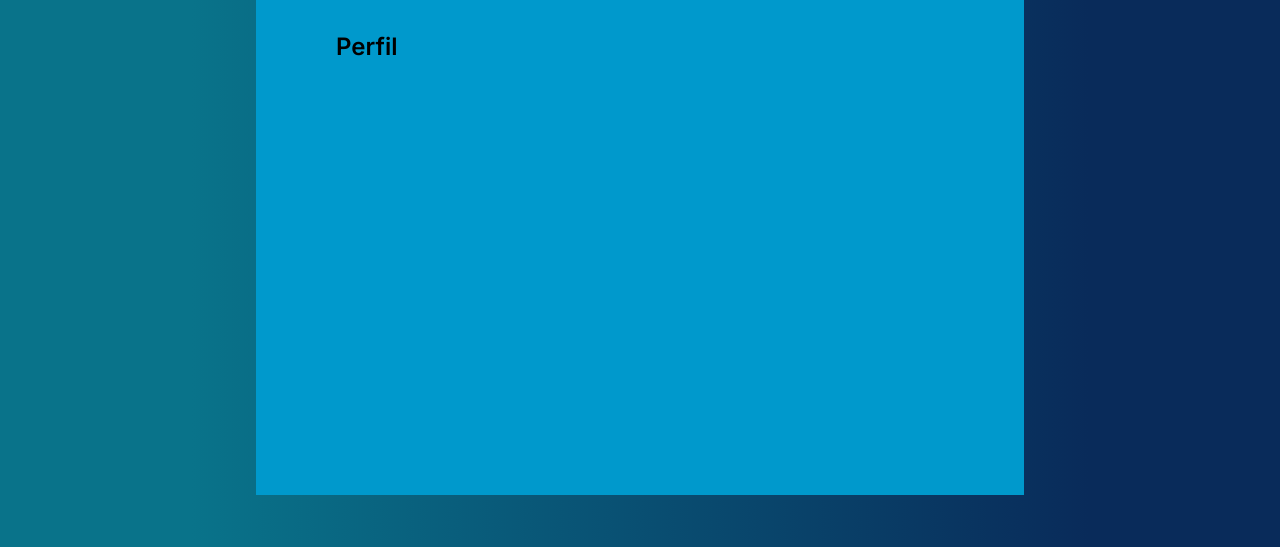
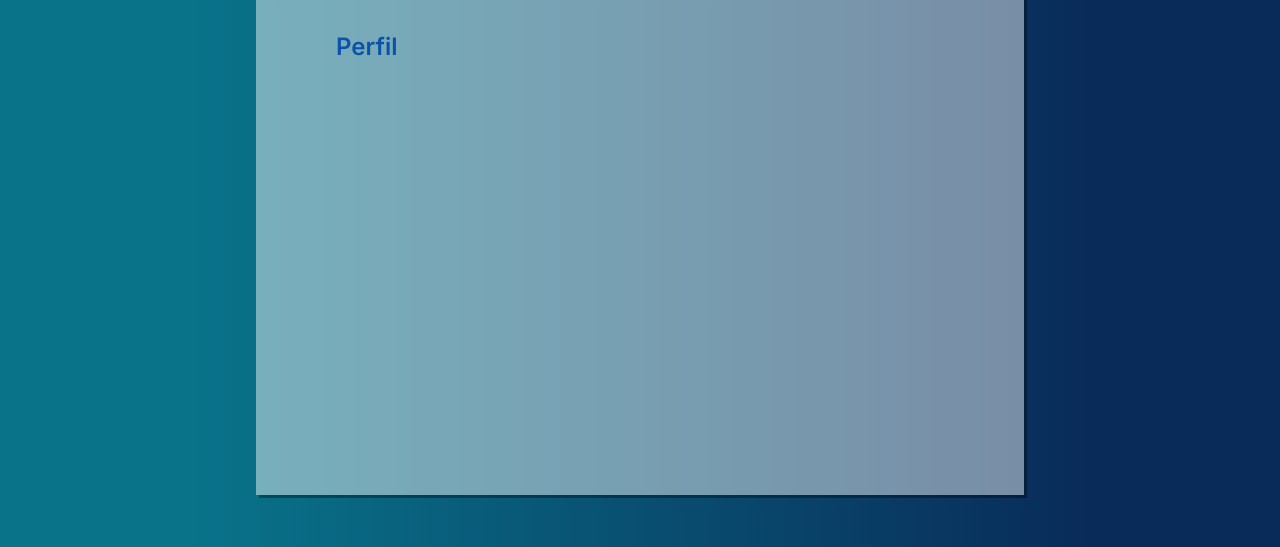
Before and after one commit to adriantorress/Music-Album, a website: page front_end/account.html in a window 1280 px wide. Shown: the part 253-800 px from the top of the page. Drawn offline with nearby package versions, Linux system fonts and the light colour scheme.

Commit message:
pequena alteração

```diff
--- a/front_end/css/user.css
+++ b/front_end/css/user.css
@@ -357,19 +357,23 @@ footer {
 .geral {
   display: flex;
   flex-direction: column;
-  background-color: #09c;
+  background-color: #ffffff80;
   width: 60%;
   height: 80vh;
   padding: 5rem;
+  font-family: 'Inter', sans-serif;
+  opacity: 0.9;
+  box-shadow: 3px 3px #00000060;
 }
 
 .title {
-  color: #fff;
+  color: #084088;
   font-size: 30pt;
   font-weight: 700;
 }
 
 .perfil {
+  color: #0b51ad;
   font-size: 18pt;
   font-weight: 700;
   margin-top: 3rem;
```
